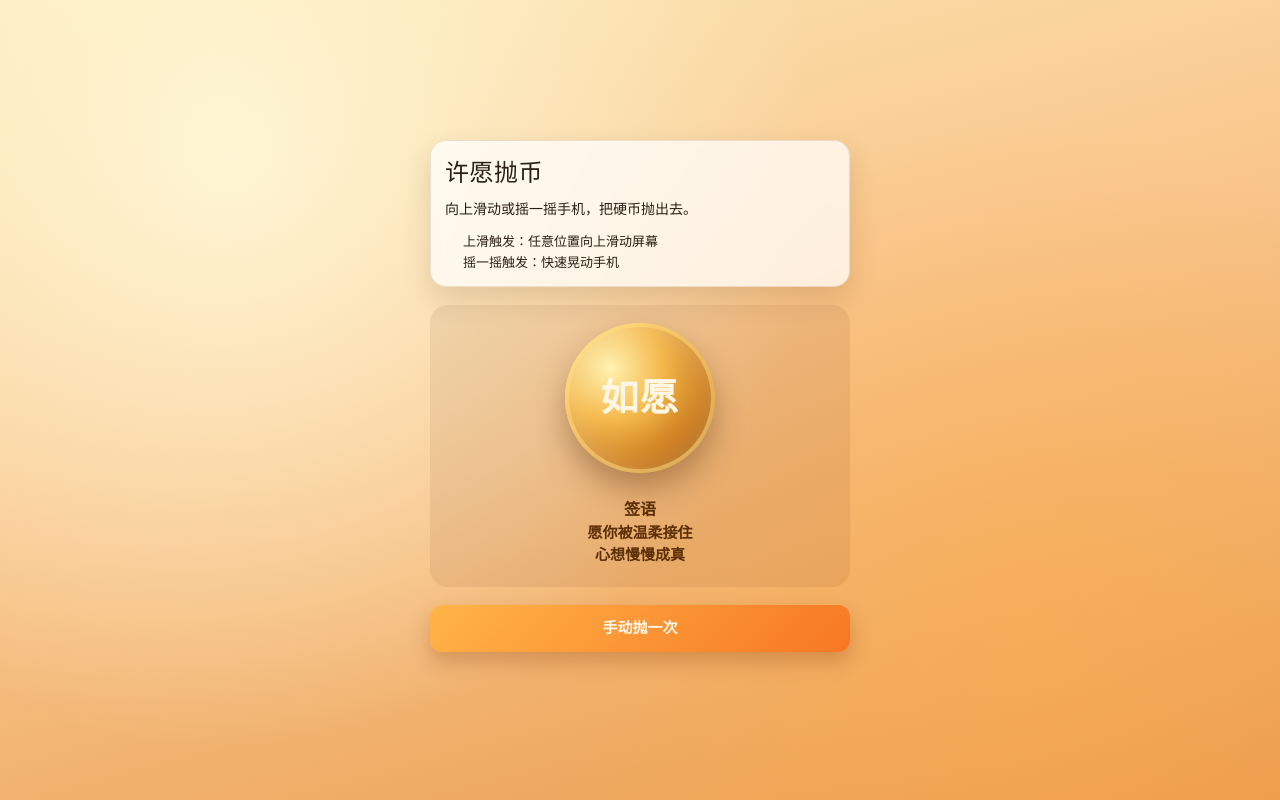
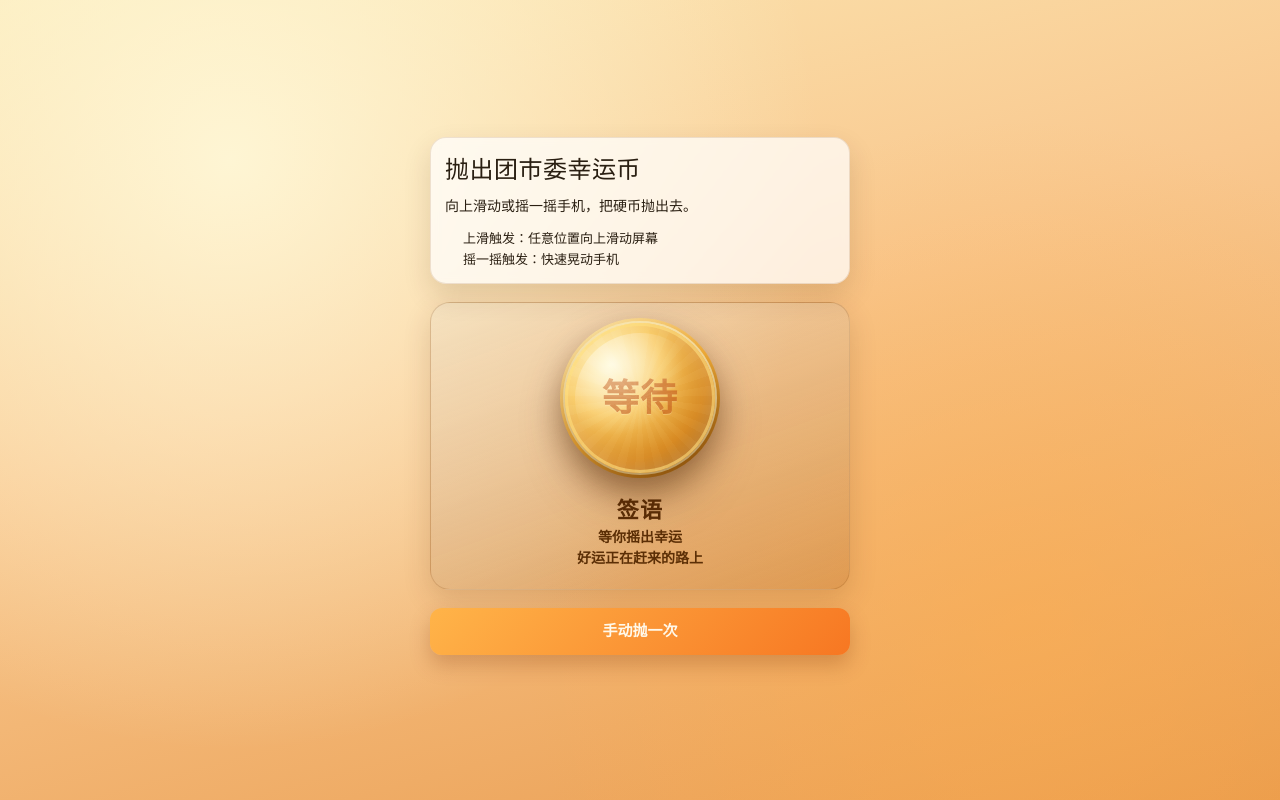
Before and after one commit to DorianKlein/mrduan, a Next.js app: page /emotionPages/wishCoin in a window 1280 px wide. Built offline with nearby package versions, Linux system fonts and the light colour scheme.

Commit message:
修改：幸运币样式

```diff
--- a/components/emotionPages/wishCoin/CoinFace.tsx
+++ b/components/emotionPages/wishCoin/CoinFace.tsx
@@ -15,8 +15,8 @@ type CoinFaceProps = {
 };
 
 const defaultToken: WishToken = {
-  word: "如愿",
-  blessing: "愿你被温柔接住,心想慢慢成真",
+  word: "等待",
+  blessing: "等你摇出幸运,好运正在赶来的路上",
 };
 
 function splitBlessingByComma(blessing: string): [string, string] {
--- a/components/emotionPages/wishCoin/InstructionCard.tsx
+++ b/components/emotionPages/wishCoin/InstructionCard.tsx
@@ -13,7 +13,7 @@ type InstructionCardProps = {
 export function InstructionCard({ shakeSupported, motionPermission, onEnableShake }: InstructionCardProps) {
   return (
     <section className={styles.panel}>
-      <h2>许愿抛币</h2>
+      <h2>抛出团市委幸运币</h2>
       <p>向上滑动或摇一摇手机，把硬币抛出去。</p>
 
       <ul className={styles.hints}>
--- a/components/emotionPages/wishCoin/WishCoinApp.tsx
+++ b/components/emotionPages/wishCoin/WishCoinApp.tsx
@@ -6,6 +6,7 @@ import { InstructionCard } from "./InstructionCard";
 import { useShakeAndSwipe } from "./useShakeAndSwipe";
 import styles from "./wishCoin.module.css";
 
+// Random pool after first toss; the initial "等待" token is only defined in CoinFace defaultToken.
 const wishTokens: WishToken[] = [
   { word: "如愿", blessing: "愿你今天抬头,就能看见好消息" },
   { word: "安心", blessing: "慢一点也没关系,你正在变得更稳" },
--- a/components/emotionPages/wishCoin/wishCoin.module.css
+++ b/components/emotionPages/wishCoin/wishCoin.module.css
@@ -87,36 +87,85 @@
   display: grid;
   place-items: center;
   gap: 12px;
-  padding: 18px 14px 8px;
-  border-radius: 18px;
-  background: rgba(90, 36, 0, 0.08);
+  padding: 20px 14px 10px;
+  border-radius: 20px;
+  background:
+    linear-gradient(160deg, rgba(255, 248, 224, 0.4), rgba(168, 91, 19, 0.14)),
+    rgba(90, 36, 0, 0.08);
+  border: 1px solid rgba(130, 70, 16, 0.2);
+  box-shadow: 0 10px 28px rgba(84, 40, 4, 0.16);
 }
 
 .coin {
   width: 150px;
   height: 150px;
+  position: relative;
   border-radius: 50%;
   display: grid;
   place-items: center;
   transform-style: preserve-3d;
+  filter: drop-shadow(0 16px 18px rgba(76, 32, 0, 0.32));
+}
+
+.coin::before {
+  content: "";
+  position: absolute;
+  inset: -5px;
+  border-radius: 50%;
+  background: linear-gradient(145deg, #fff2bf, #f4af39 50%, #8f4f04 100%);
+  z-index: -2;
+}
+
+.coin::after {
+  content: "";
+  position: absolute;
+  inset: -2px;
+  border-radius: 50%;
+  box-shadow: inset 0 0 0 2px rgba(255, 241, 186, 0.7), inset 0 10px 12px rgba(255, 255, 255, 0.24);
+  pointer-events: none;
 }
 
 .coinInner {
+  position: relative;
+  overflow: hidden;
   width: 100%;
   height: 100%;
   border-radius: 50%;
   display: grid;
   place-items: center;
-  font-size: 38px;
+  font-size: 37px;
   font-weight: 700;
-  letter-spacing: 0.04em;
-  color: #fff7e5;
+  letter-spacing: 0.03em;
+  line-height: 1;
+  color: #d2792a;
+  text-shadow: 0 1px 0 rgba(255, 236, 178, 0.35);
+  z-index: 2;
   background:
-    radial-gradient(circle at 30% 30%, #fff3b2 0%, #f5b94c 35%, #c97717 68%, #7f4200 100%);
+    radial-gradient(circle at 30% 28%, #fff8cc 0%, #f9cb63 33%, #d88a22 66%, #8a4a05 100%);
   box-shadow:
-    inset 0 0 0 4px rgba(255, 224, 127, 0.5),
-    inset 0 0 36px rgba(255, 255, 255, 0.3),
+    inset 0 0 0 3px rgba(255, 224, 127, 0.58),
+    inset 0 0 24px rgba(255, 255, 255, 0.26),
     0 16px 30px rgba(75, 33, 1, 0.35);
+}
+
+.coinInner::before {
+  content: "";
+  position: absolute;
+  inset: 10px;
+  border-radius: 50%;
+  background: radial-gradient(circle at 30% 25%, rgba(255, 255, 255, 0.5), rgba(255, 255, 255, 0) 52%);
+  pointer-events: none;
+}
+
+.coinInner::after {
+  content: "";
+  position: absolute;
+  inset: 0;
+  border-radius: 50%;
+  background: repeating-conic-gradient(from 0deg, rgba(255, 255, 255, 0.11) 0deg 8deg, rgba(0, 0, 0, 0.04) 8deg 16deg);
+  mix-blend-mode: soft-light;
+  opacity: 0.55;
+  pointer-events: none;
 }
 
 .coinResult {
@@ -131,13 +180,14 @@
 }
 
 .coinResultTitle {
-  font-size: 16px;
-  font-weight: 700;
+  font-size: 22px;
+  font-weight: 800;
+  letter-spacing: 0.06em;
   line-height: 1.35;
 }
 
 .coinResultLine {
-  font-size: 15px;
+  font-size: 14px;
   font-weight: 600;
   line-height: 1.35;
 }
@@ -154,7 +204,15 @@
   }
 
   .coinInner {
-    font-size: 34px;
+    font-size: 33px;
+  }
+
+  .coinResultTitle {
+    font-size: 20px;
+  }
+
+  .coinResultLine {
+    font-size: 13px;
   }
 
   .panel h2 {
```
